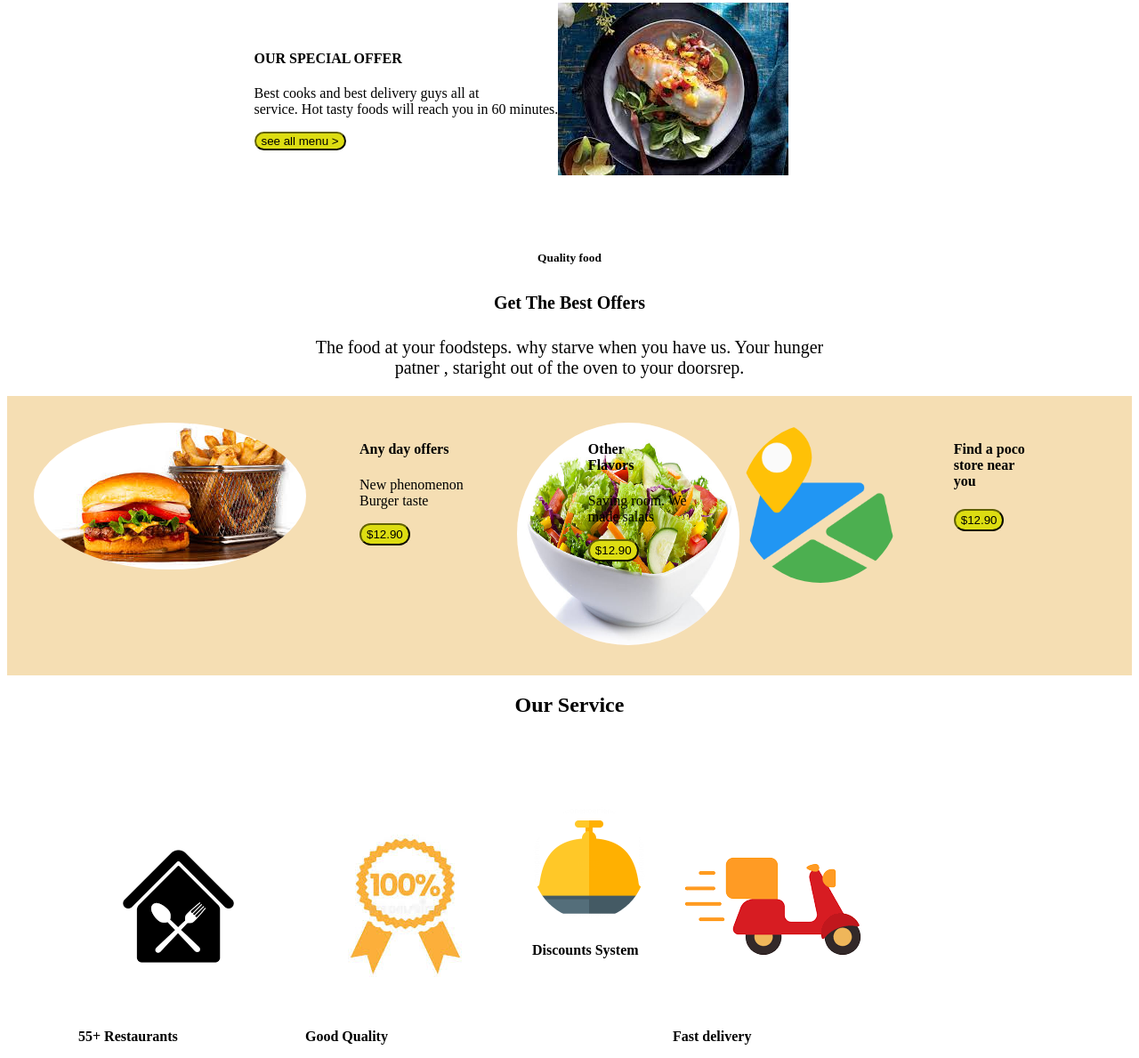
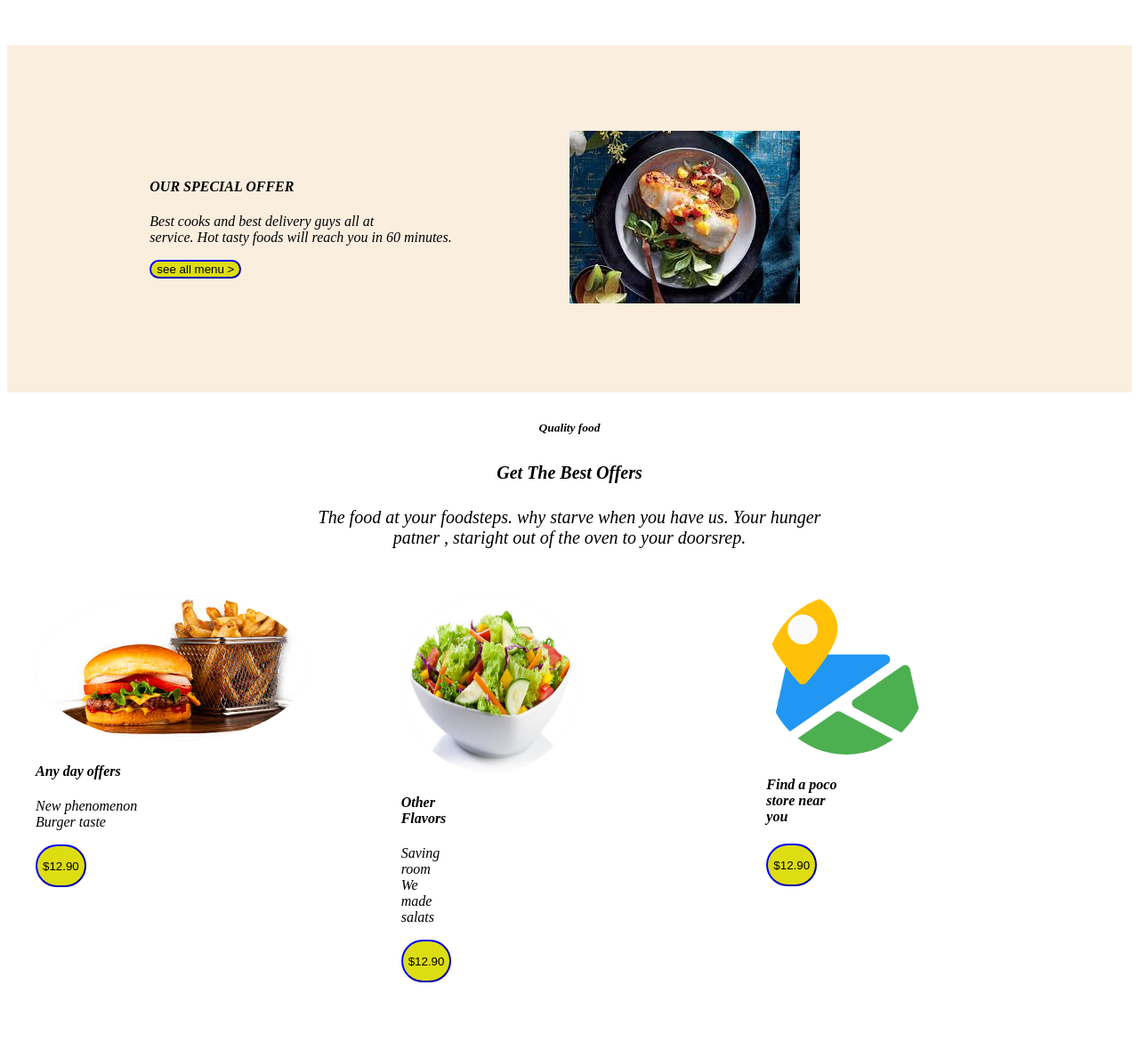
Before and after one commit to Phillister-yekebedi/food-assignment, a plain HTML site: page index.html in a window 1280 px wide. Shown: the part 1050-2239 px from the top of the page at 89% size. Drawn offline with nearby package versions, Linux system fonts and the light colour scheme.

Commit message:
push new changes

```diff
--- a/index.html
+++ b/index.html
@@ -38,7 +38,7 @@
        </div>
        <div>
         <div class="pop">
-         <P><em>ONLINE STORE</em></P>
+         <P><em>ONLINE STORE<em></P>
          <P>POPULAR FOODS</P>
         </div>
          <div class="box2">
@@ -50,6 +50,7 @@
             <ion-icon name="star-outline"></ion-icon>
             <ion-icon name="star-outline"></ion-icon>
             <ion-icon name="star-half-outline"></ion-icon><br>
+            <br>
             <button>ADD TO CART $696</button>
             </div>
             <div>
@@ -60,6 +61,7 @@
             <ion-icon name="star-outline"></ion-icon>
             <ion-icon name="star-outline"></ion-icon>
             <ion-icon name="star-half-outline"></ion-icon><br>
+            <br>
             <button>ADD TO CART $696</button>
          </div>
             <div>
@@ -70,6 +72,7 @@
             <ion-icon name="star-outline"></ion-icon>
             <ion-icon name="star-outline"></ion-icon>
             <ion-icon name="star-half-outline"></ion-icon><br>
+            <br>
             <button>ADD TO CART $696</button>
             </div>
             <div>
@@ -80,12 +83,12 @@
                 <ion-icon name="star-outline"></ion-icon>
                 <ion-icon name="star-outline"></ion-icon>
                 <ion-icon name="star-half-outline"></ion-icon><br>
+                <br>
                 <button>ADD TO CART $696</button>
               </div>
             </div>
             <div class="con">
-
-                <div>
+                <div class="hot">
                     <h4>OUR SPECIAL OFFER</h4>
                 <P>Best cooks and best delivery guys all at  <br>
                      service. Hot tasty foods will reach you in 60 minutes.</P>
@@ -94,46 +97,40 @@
                      <div>
                         <img src="./fishweb.jpeg" alt="food image">
                     </div>
-             </div>
-
+            </div>
             <div class="offers">
                  <h6>Quality food</h6>
                 <h4>Get The Best Offers</h4>
                 <p>The food at your foodsteps. why starve when you have us. Your hunger<br>
                      patner , staright out of the oven to your doorsrep.</p>
             </div>
-
         <div class="con2">
             <div class="burger">
             <img src="./burger3.jpeg" alt="food image">
-            </div>
-             <div>  <h4>Any day offers</h4>
+               <h4>Any day offers</h4>
                 <p>New phenomenon<br>Burger taste</p>
                     <button>$12.90</button>
              </div>
-
                 <div class="salad">
-                    <img src="./salad.jpg" alt="salad image">
-                </div>
-                <div>
+                    <img src="./salad.jpg" alt="food image">
                 <h4>Other<br>
                 Flavors</h4>
-                <p>Saving room. We<br> made salats</p>
+                <p>Saving room<br>
+                    We made salats</p>
                      <button>$12.90</button>
                </div>
 
                 <div class="map">
                     <img src="./map.png" alt=" map image">
-                </div>
-                <div>
+
+
                 <h4>Find a poco <br> store near<br>you</h4>
                     <button>$12.90</button>
                 </div>
         </div>
-        <div>
-            <div>
-                <h2>Our Service</h2>
-            </div>
+        <div class="sev">
+          <div class="vice">
+            <h2>Our Service</h2>
             <div class="service">
                 <div>
                 <img src="./fork.png" alt="">
@@ -143,7 +140,7 @@
                 <img src="././badge.jpeg" alt="">
                 <h4>Good Quality </h4>
             </div>
-            <div>
+            <div class="bell">
                 <img src="./service_bell.png" alt="">
                 <h4>Discounts System</h4>
             </div>
@@ -151,15 +148,18 @@
                 <img src="././bike.png" alt="service1">
                 <h4>Fast delivery</h4>
             </div>
+        </div>
+         </div>
 
             </div>
         </div>
         <div class="clients">
             <div class="say">
+                <h5>TESTIMONIALS</h5>
                 <h1>What our clients say</h1>
-                <p>Lorem ipsum dolor sit amot consectetur adipiscing<br/>
+                <p>Lorem ipsum dolor sit amot consectetur adipiscing
                     elit so do elusmod tempor insidudant<br/>
-                    ut labore et dolore magna aliqua ut enim <br/>
+                    ut labore et dolore magna aliqua ut enim
                     ad minim venium quis nastrud excercitation<br/>
                     ullamco laboris nisi ut aliquip exea commodo</p>
             </div>
@@ -169,9 +169,9 @@
                 <img src="./person 3.jpeg" alt="photo image">
                 <img src="./person 4.jpeg" alt="photo image">
                 <div class="texts">
-
             <h6>Mitchelle</h6>
             <p>CEO,Bexon Agency</p>
+                <button>&#x2039</button><button>&#x203A</button>
              </div>
         </div>
      <div class="apphone">
@@ -184,12 +184,12 @@
             <p>Discover, local, on demand delivery or pickup from <br>
                 restaurants, nearby grocery and convenience stores
             or more</p>
-            <div>
-              <button><a href="#" title="Google Play">Get it on<br>Google Play</a></button>
-              <button> <a href="#" title="Apple Store">Get it on <br>Apple Store</a></button>
-              <div>
+               <div>
+                <button>Get it on <br> Google Play</a></button>
+                <button>Get it on <br> Apple Store</a></button>
                 <h3>Subscribe to our news letter</h3>
                 <p>Subscribe to our news letter to <br>get our news</p>
+               </div>
 
               </div>
             </div>
--- a/style.css
+++ b/style.css
@@ -17,7 +17,7 @@ ul{
 }
 .container{
     display: flex;
-    align-content: center;
+    align-text: center;
     background-color: rgb(250, 238, 223);
     width: 100%;
     height: 20%;
@@ -30,11 +30,17 @@ ul{
     margin-top: 12%;
 }
 .box2{
-    display: flex;
+    display: grid;
+    grid-template-columns: repeat(4,1fr);
     gap: 15px;
+    margin-bottom: 4rem;
+    align-content: center;
 }
 .box2 img{
     border-radius: 50%;
+}
+.box2 ion-icon{
+    color:  (rgb(211, 211, 110));
 }
 .container img{
     width: 400px;
@@ -42,54 +48,77 @@ ul{
 }
 .pop{
     text-align: center;
+    margin-bottom: 2rem;
+}
+#store{
+    font: italic;
 }
 .con{
-    display: flex;
-     padding: 50px;
+    display: grid;
+    grid-template-columns: repeat(2,1fr);
+     padding: 6rem;
     align-items: center;
-    margin-left: 18%;
+    margin-bottom: 2rem;
+    background-color: rgb(250, 238, 223);
+    /* padding: 2rem; */
+
+}
+.hot{
+    margin-left: 12%;
 }
 .offers{
     text-align: center;
     font-size: 20px;
 }
 .con2{
-
-display: flex;
-gap:60px;
-padding: 30px;
-background-color: wheat;
+display: grid;
+grid-template-columns: repeat(3,1fr);
+gap:2rem;
+/* background-color: wheat; */
+height: 30rem;
+padding: 2rem;
 }
 .con2 img{
     border-radius: 50%;
 }
 .salad{
-    width: 20px;
+    width: 10px;
 }
 .salad img{
-    width: 250px;
-    height: 250px;
-    background-color: bisque;
+    width: 200px;
+    height: 200px;
+    background-color:rgb(250, 238, 223);
 }
 .map img{
     width: 180px;
     height: 180px;
 }
 .burger img{
-    background-color:bisque ;
+    background-color:rgb(250, 238, 223);
 }
 .offer{
     text-align: center;
 }
 .service{
+    /* background-color: navajowhite; */
     display: flex;
     width: 19px;
     height: 200px;
     gap: 30px;
-    padding: 80px;
+    padding: 100px;
+
+    vertical-align: top;
+}
+.vice{
+    background-color: rgb(250, 238, 223);
 }
 .service img{
     border-radius: 58%;
+}
+.sev .bell img{
+    height: 32vh;
+    vertical-align: bottom;
+
 }
 h2{
     text-align: center;
@@ -100,8 +129,9 @@ width: 500px;
 .apphone{
     display: flex;
     padding: 90px;
-    margin-left:13% ;
-    background-color: blanchedalmond;
+    /* margin-left:13% ; */
+    background-color:rgb(250, 238, 223);
+
 }
 .aptext{
     text-align: center;
@@ -111,7 +141,10 @@ width: 500px;
     gap: 20px;
     width: 200;
     height: 160;
-    align-items: c;
+    align-items: center;
+}
+.clients{
+    margin-top: 6rem;
 }
 .perso1{
    width: 5%;
@@ -145,13 +178,19 @@ width: 500px;
 }
 button{
     border-radius: 40px;
-    border-color: rgb(97, 97, 3);
+    border-color:blue;
     height: 10%;
     background-color: rgb(221, 221, 18);
+    text-decoration: none;
+}
+.aptext button{
+    border-radius: 40px;
+    border-color: black;
+    height: 10%;
+    background-color: rgb(221, 221, 18);
+    text-decoration: none;
+    cursor: pointer;
 }
 .clients{
     align-content: center;
 }
-.clients {
-    align-content: center;
-}
```
Also changed, not shown: twitter food.jpeg (deleted).
